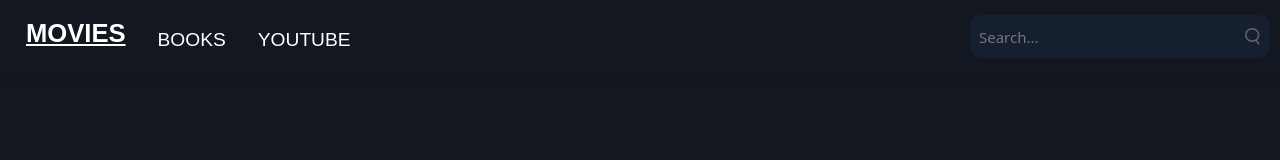
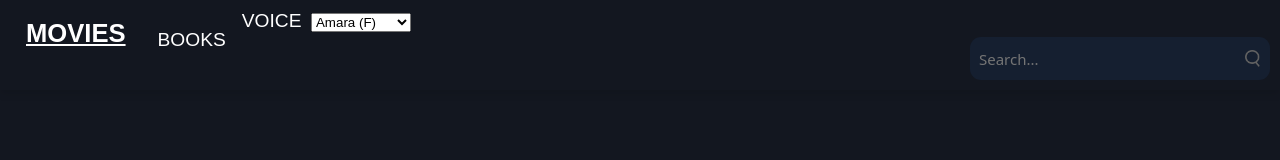
Before and after one commit to TientcheuWonsiDilane/Murf_Vocal_Summary, a plain HTML site: page index1.html in a window 1280 px wide. Drawn offline with Linux system fonts and the light colour scheme; no server answers.

Commit message:
complete movie html

```diff
--- a/index1.html
+++ b/index1.html
@@ -9,8 +9,18 @@
 <body>
     <div class="topnav">
         <a class = "active" href="index1.html">Movies</a>
-        <a href="index2.html">Books</a>
-        <a href="index3.html">YouTube</a>
+        <a class="inactive" href="index2.html">Books</a>
+        <div class="voice-selector-container">
+            <label for="voice-language" style="color: white; margin-right: 5px; font-size: 1.2rem;">VOICE</label>
+            <select id="voice-language-select">
+                <option value="en-US-amara">Amara (F)</option>
+                <option value="en-US-marcus">Marcus (M)</option>
+                <option value="en-US-natalie">Natalie (F)</option>
+                <option value="en-US-dylan">Dylan (M)</option>
+                <option value="en-US-maverick">Maverick (M)</option>
+                <option value="en-US-naomi">Naomi (F)</option>
+                </select>
+        </div>
         <div class="search-container">
             <form role="search" id="form">
                 <input type="search" id="query" name="q" placeholder="Search...">
@@ -25,7 +35,7 @@
         <div class="column">
             <div class="card">
                 <centre><img src="clouds.png" class="thumbnail"></centre>
-                <h3>Movie Title</h3>
+                <h4>Movie Title</h4>
             </div>
         </div>
     </div>  -->
```
